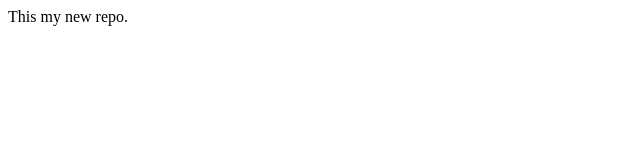
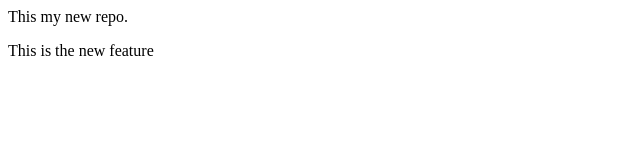
Before and after one commit to Bhaiya08/LocalRepo, a plain HTML site: page index.html in a window 1280 px wide. Shown: the whole page, without its empty margins (0-640 px from the left). Drawn offline with Linux system fonts and the light colour scheme.

Commit message:
Add new features

```diff
--- a/index.html
+++ b/index.html
@@ -1 +1,2 @@
 <p>This my new repo.<p>
+<p>This is the new feature<p>
```
